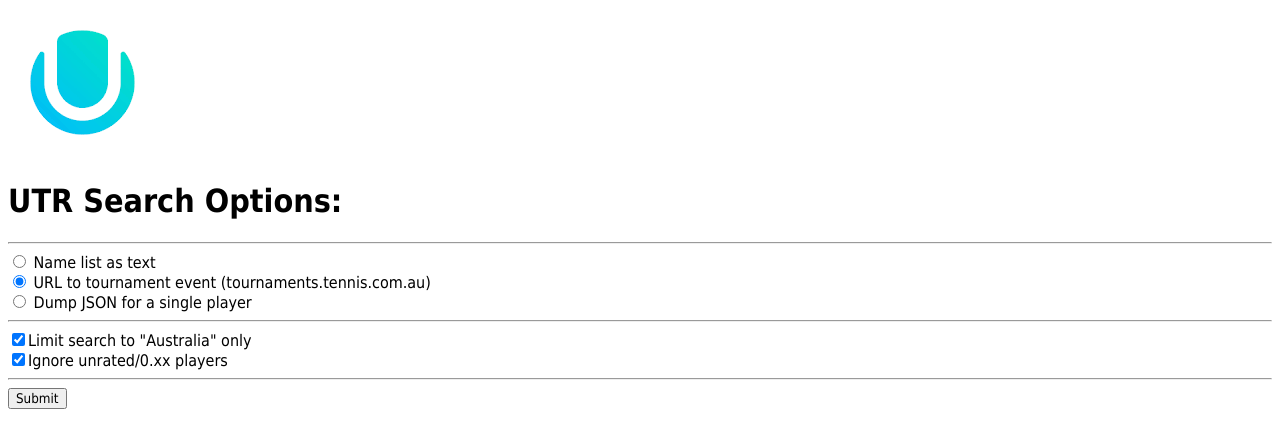
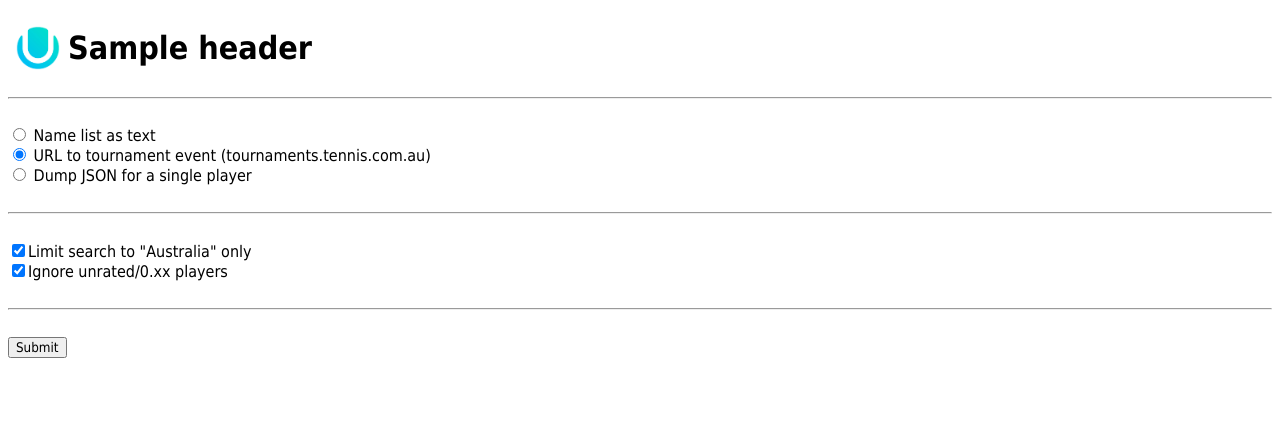
Before and after one commit to ozchamo/UTR, a Flask app: template templates/searchoptions.html in a window 1280 px wide. Shown: the top 448 px of the page. Run offline with Flask 2, Linux system fonts and the light colour scheme; the template is opened without the code that fills it: most values are stand-ins (such as "Sample title", 1, 10 or a date in 2020).

Commit message:
Improvements!

```diff
--- a/search-player-UTR-flask.py
+++ b/search-player-UTR-flask.py
@@ -72,6 +72,10 @@ def retrieve_player(fullname, dump="no"):
         playerlist.append((searchname, "Player not found in UTR database", "0.00"))
         return(playerlist)
 
+    if hitcount > 100:
+        print ("More than 100 records found - restricting to 100 hits")
+        hitcount = 100
+
     for hit in range(hitcount):
 
         try:
@@ -93,14 +97,16 @@ def retrieve_player(fullname, dump="no"):
             if ignoreunrated == "yes":
                 continue
             else:
-                playerrating = "N/A"
+                playerrating = "0.00"
+        playerratingfloat = float(playerrating)
 
         playerid = playerinfo["hits"][hit]["source"]["id"]
 
         if playerlocation.find(location) != -1:
             # If there is a location parameter match we add to the list, else ignore
             print("Adding player: " + str((playername, playerlocation, playerrating, playerid)))
-            playerlist.append((playername, playerlocation, playerrating, playerid))
+            playerlist.append((playername, playerlocation, playerratingfloat, playerid))
+            #playerlist.append((playername, playerlocation, playerrating, playerid))
 
     return playerlist
 
@@ -108,11 +114,11 @@ def retrieve_player(fullname, dump="no"):
 # Search menu
 #=======================================================================
 
-app = Flask(__name__)
+app = Flask(__name__, static_url_path='/static')
 
 @app.route('/')
 def present_search_player_form():
-    return render_template('searchoptions.html')
+    return render_template('searchoptions.html', header = "UTR Group Search options")
 
 @app.route('/navigate_search_selection', methods=['POST'])
 def navigate_search_selection():
@@ -148,7 +154,7 @@ def navigate_search_selection():
 
 @app.route('/search_player_names')
 def present_search_player_by_names():
-    return render_template('searchplayersbynames.html')
+    return render_template('searchplayersbynames.html', header="UTR Group Search by names")
 
 @app.route('/search_player_names_post', methods=['POST'])
 def present_search_player_results():
@@ -170,7 +176,7 @@ def present_search_player_results():
 #=======================================================================
 @app.route('/search_player_url')
 def present_search_player_by_url():
-    return render_template('searchplayersbyeventurl.html')
+    return render_template('searchplayersbyeventurl.html', header = "UTR Group Search by event URL")
 
 @app.route('/search_player_eventurl_post', methods=['POST'])
 def present_search_player_url_results():
@@ -193,7 +199,7 @@ def present_search_player_url_results():
 #=======================================================================
 @app.route('/dump_player_info')
 def present_dump_player_form():
-    return render_template('dumpplayerinfo.html')
+    return render_template('dumpplayerinfo.html', header = "SIngle player JSON download")
 
 @app.route('/dump_player_post', methods=['POST'])
 def present_dump_player_results():
--- a/static/css/style.css
+++ b/static/css/style.css
@@ -13,3 +13,8 @@ table, th, td {
 tr:nth-child(even) {
     background-color: #c3f3f8;
 }
+
+.box {
+   display: flex;
+  align-items:center;
+}
--- a/templates/searchoptions.html
+++ b/templates/searchoptions.html
@@ -9,9 +9,12 @@
   <link rel="stylesheet" href="{{ url_for('static', filename= 'css/style.css') }}">
 </head>
 
-<IMG SRC="utrlogo.png">
-<H1>UTR Search Options:</H1>
-<HR>
+<div class="box">
+  <img src="/static/utrlogo.png" height="60">
+  <span><H1>{{ header }}</H1></span>
+</div>
+<HR><BR>
+
 <form method="post" action="/navigate_search_selection">
   <input type="radio" name="searchoption" id="option1" value="searchbynamelist">
   <label for="option1">Name list as text</label><br>
@@ -20,12 +23,12 @@
   <input type="radio" name="searchoption" id="option3" value="searchplayerjson">
   <label for="option3">Dump JSON for a single player</label><br>
 
-  <HR>
+  <BR><HR><BR>
 
   <input type="checkbox" name="location" value="australiaonly" checked>Limit search to "Australia" only<br>
   <input type="checkbox" name="ignoreunrated" value="yes" checked>Ignore unrated/0.xx players<br>
 
-  <HR>
+  <BR><HR><BR>
   <input type="submit" value="Submit" />
 
 </form>
```
Also changed, not shown: templates/searchplayersbyeventurl.html (+8 -4 lines), templates/searchplayersbynames.html (+8 -4 lines), templates/utrsearch-template.html (+5 -4 lines), static/utrlogo.png (renamed from templates/utrlogo.png).
